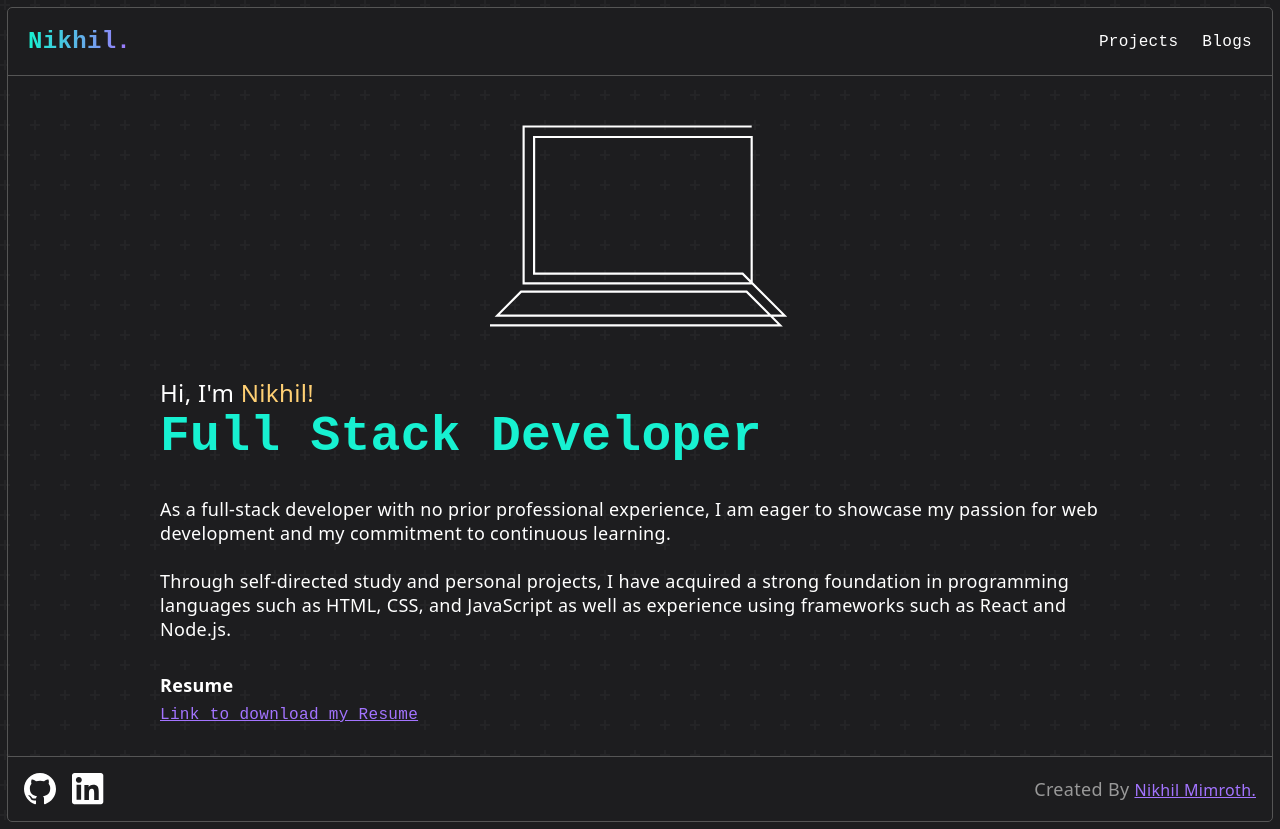
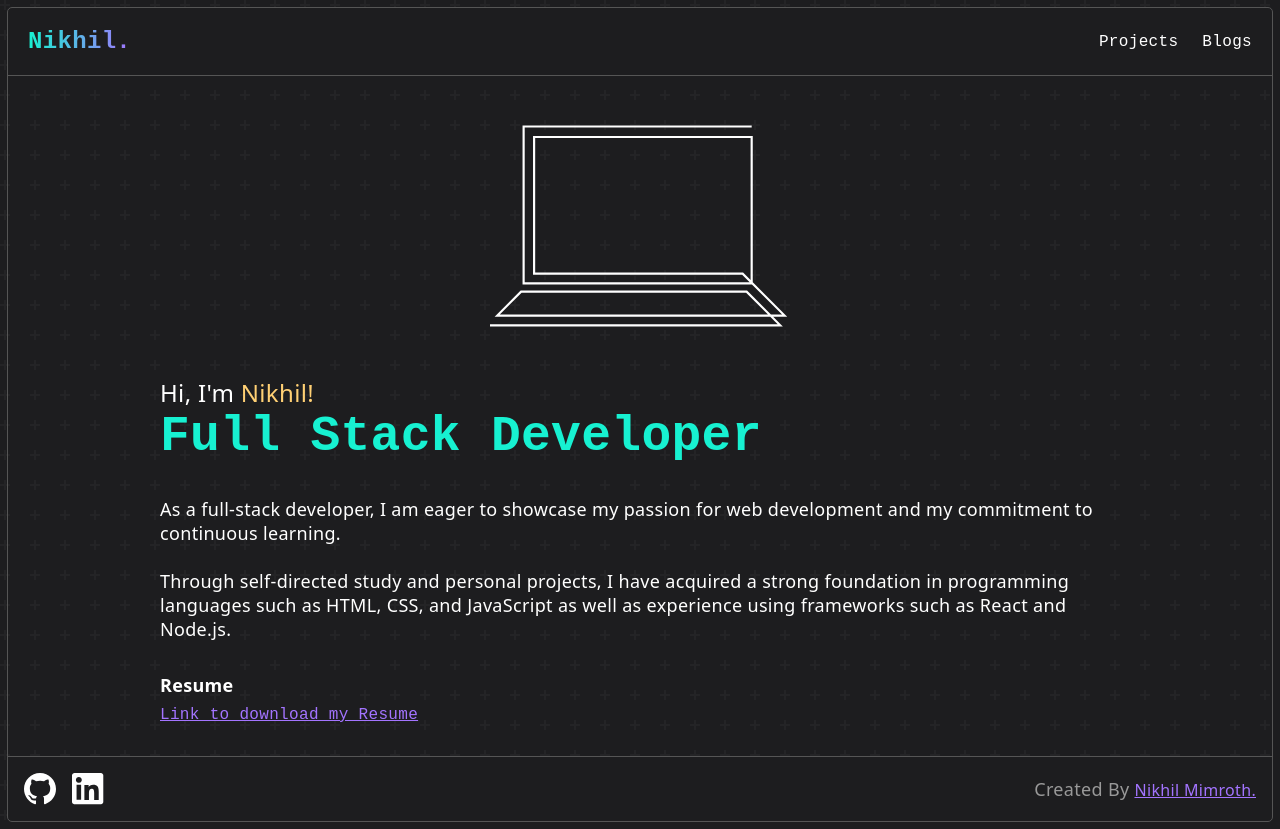
Before and after one commit to Nikhil667/portfolio-react, a React (Create React App) app: page / in a window 1280 px wide. Built offline with nearby package versions, Linux system fonts and the light colour scheme.

Commit message:
Updated Heading

```diff
--- a/src/pages/Home.js
+++ b/src/pages/Home.js
@@ -53,7 +53,7 @@ export default function Home() {
               Full Stack Developer
             </h1>
           </div>
-          <p>As a full-stack developer with no prior professional experience, I am eager to showcase my passion for web development and my commitment to continuous learning. <br /><br /> Through self-directed study and personal projects, I have acquired a strong foundation in programming languages such as HTML, CSS, and JavaScript as well as experience using frameworks such as React and Node.js.</p>
+          <p>As a full-stack developer, I am eager to showcase my passion for web development and my commitment to continuous learning. <br /><br /> Through self-directed study and personal projects, I have acquired a strong foundation in programming languages such as HTML, CSS, and JavaScript as well as experience using frameworks such as React and Node.js.</p>
         <div className='home-resume'>
           <p className='bold'>Resume</p>
           <Link onClick={downloadPDF} >Link to download my Resume</Link>
```
